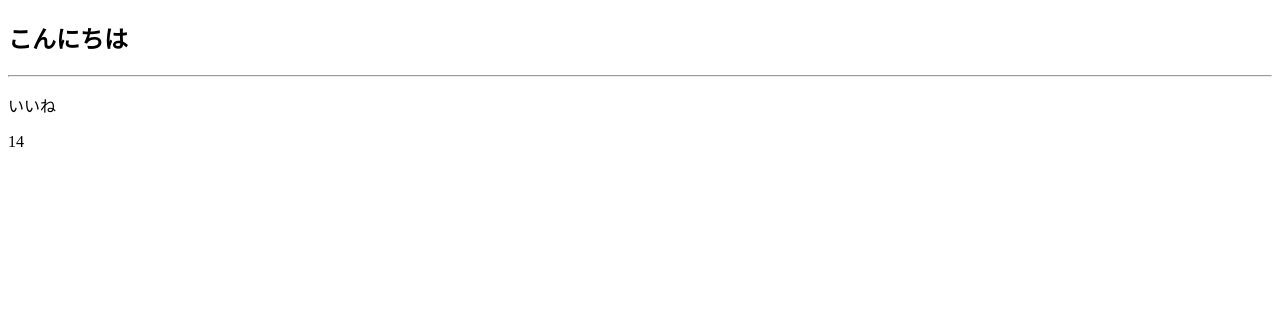
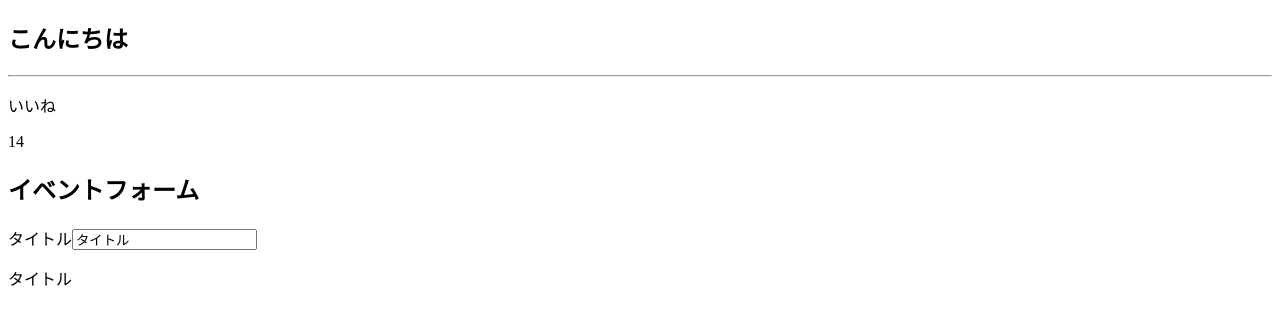
Before and after one commit to kazuhiro516/VueCLI_sample_app, a Vue app: page / in a window 1280 px wide. Shown: the top 324 px of the page. Built offline with nearby package versions, Linux system fonts and the light colour scheme.

Commit message:
v-modelの挙動の確認

```diff
--- a/src/App.vue
+++ b/src/App.vue
@@ -8,6 +8,16 @@
         <p>{{number}}</p>
       </template>
     </LikeHeader>
+    <div>
+      <h2>イベントフォーム</h2>
+      <label for="title">タイトル</label>
+      <input
+        id="title"
+        type="text"
+        v-model="eventData.title"
+      >
+      <p>{{ eventData.title }}</p>
+    </div>
   </div>
 </template>
 
@@ -17,7 +27,10 @@ import LikeHeader from "./components/LikeHeader.vue";
 export default {
   data() {
     return {
-      number: 14
+      number: 14,
+      eventData: {
+        title: "タイトル"
+      }
     }
   },
   components: {
```
